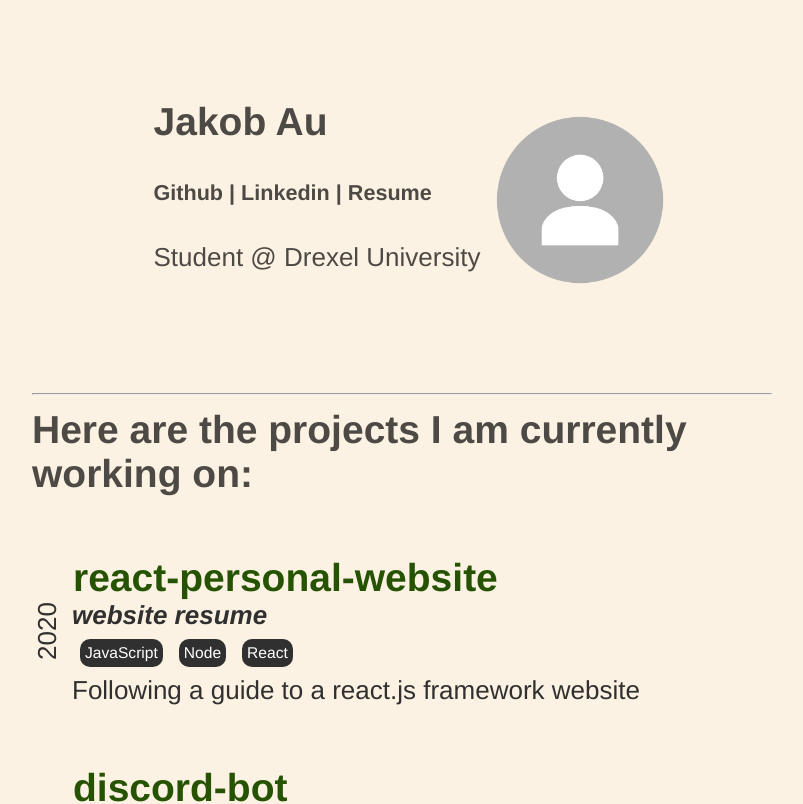
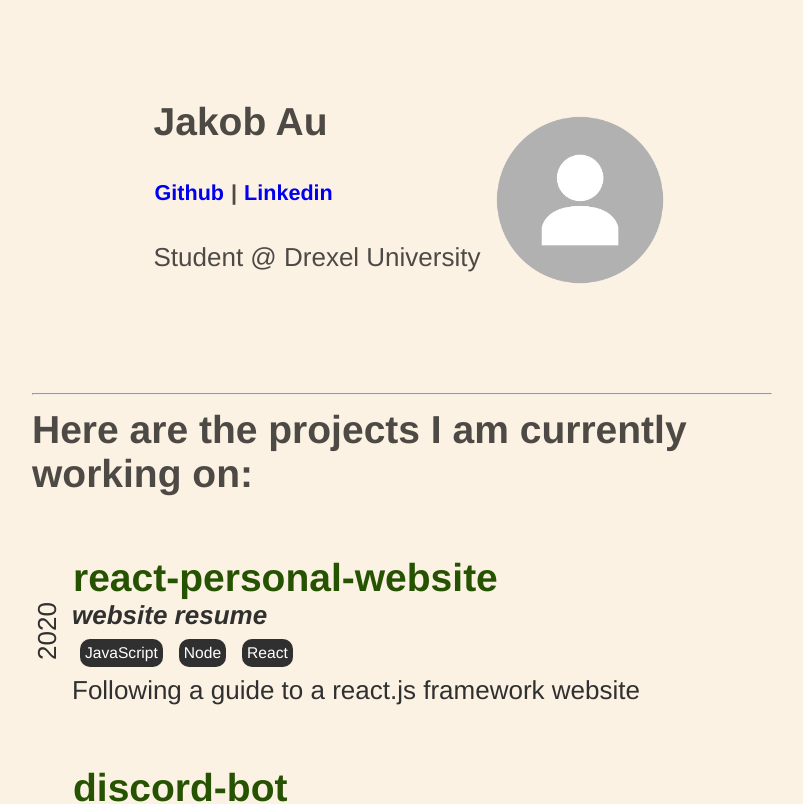
Before and after one commit to jakobau/react-personal-website, a React (Create React App) app in the folder react-gh-pages/: page / in a window 1280 px wide. Shown: the top 804 px of the page, without its empty margins (238-1041 px from the left). Built offline with nearby package versions, Linux system fonts and the light colour scheme.

Commit message:
update profile links

```diff
--- a/react-gh-pages/src/components/profile.js
+++ b/react-gh-pages/src/components/profile.js
@@ -6,7 +6,7 @@ function Name() {
 }
 
 function SocialLinks(props) {
-  return <h5>Github | Linkedin | Resume</h5>;
+  return <h5><a href="https://www.github.com/jakobau" target="_blank">Github</a> | <a target="_blank" href="https://www.linkedin.com/in/jakob-au">Linkedin</a></h5>;
 }
 
 function Short(props) {
```
